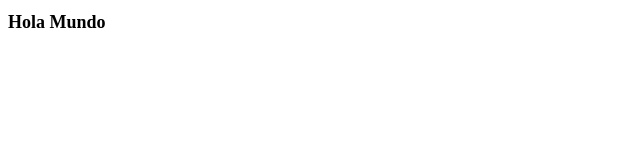
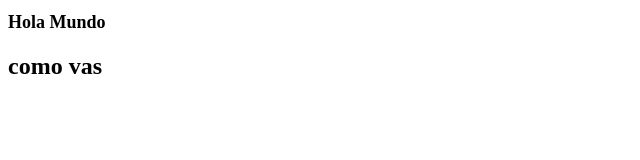
Before and after one commit to Marysol121/WebTarea, a plain HTML site: page index.html in a window 1280 px wide. Shown: the whole page, without its empty margins (0-640 px from the left). Drawn offline with Linux system fonts and the light colour scheme.

Commit message:
version 2

```diff
--- a/index.html
+++ b/index.html
@@ -8,5 +8,6 @@
 </head>
 <body>
     <h1>Hola Mundo</h1>
+    <h2>como vas</h2>
 </body>
 </html>
```
